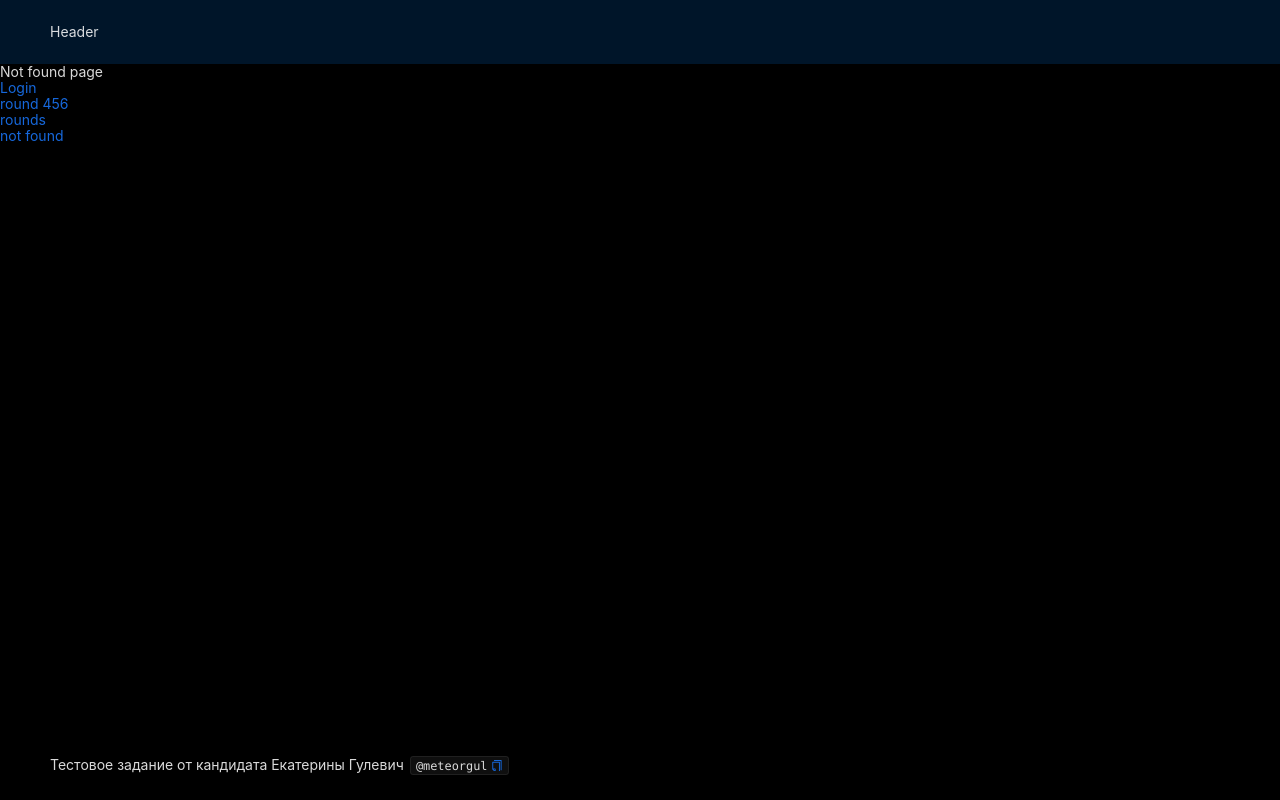
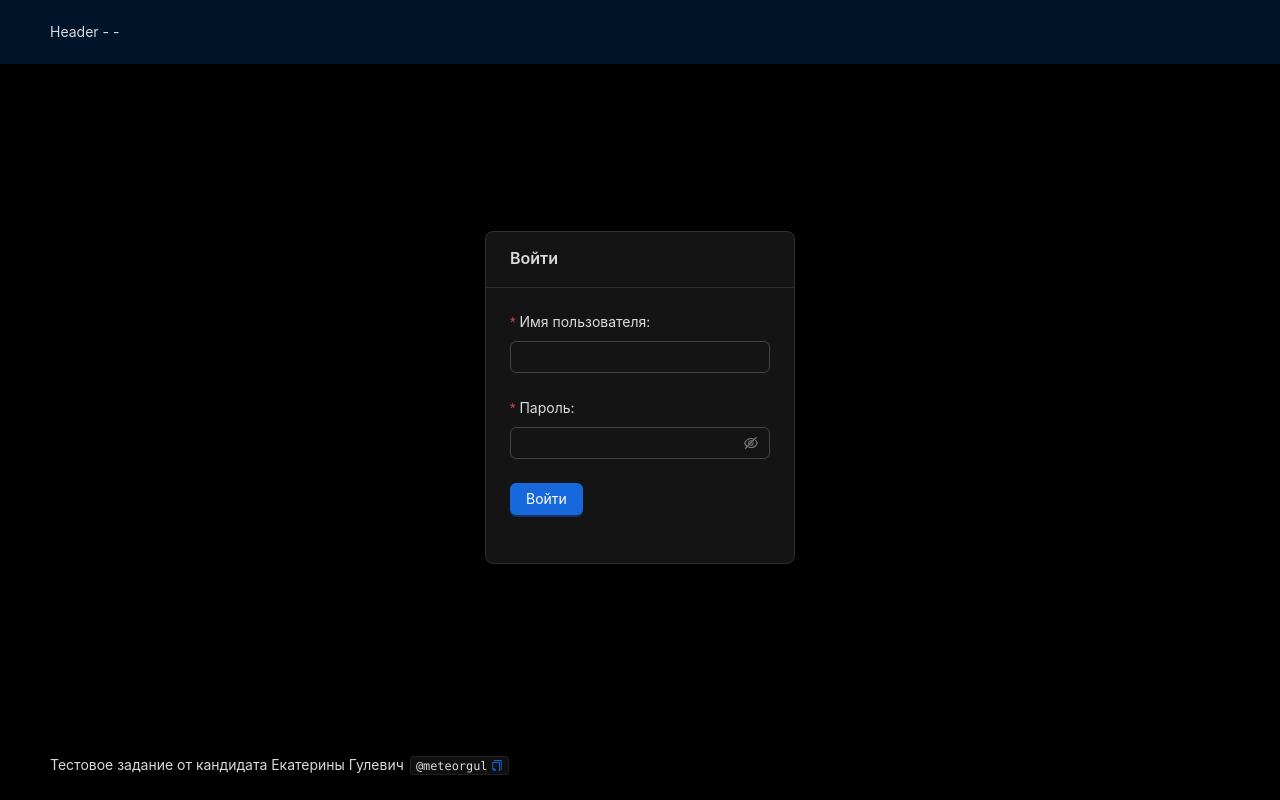
Before and after one commit to EAGulevich/guss-ui, a React (Vite) app: page / in a window 1280 px wide. Before the commit this address had no page. Built offline with nearby package versions, Linux system fonts and the light colour scheme.

Commit message:
add login page

```diff
--- a/package.json
+++ b/package.json
@@ -18,6 +18,7 @@
     "react": "^19.1.1",
     "react-dom": "^19.1.1",
     "react-router-dom": "^7.9.1",
+    "styled-components": "^6.1.19",
     "zustand": "^5.0.8"
   },
   "devDependencies": {
--- a/src/App.tsx
+++ b/src/App.tsx
@@ -1,7 +1,8 @@
 import { BrowserRouter, Route, Routes } from "react-router-dom";
 import { ConfigProvider, theme, type ThemeConfig } from "antd";
 
-import LoginPage from "./pages/LoginPage.tsx";
+import { LayoutForPages } from "./pages/Layout.tsx";
+import LoginPage from "./pages/LoginPage/LoginPage.tsx";
 import NotFoundPage from "./pages/NotFoundPage.tsx";
 import RoundPage from "./pages/RoundPage.tsx";
 import RoundListPage from "./pages/RoundsListPage.tsx";
@@ -12,6 +13,7 @@ const themeConfig: ThemeConfig = { algorithm: theme.darkAlgorithm };
 function App() {
   return (
     <ConfigProvider theme={themeConfig}>
+      <LayoutForPages>
         <BrowserRouter>
           <Routes>
             <Route path={ROUTES.LOGIN.path} element={<LoginPage />} />
@@ -20,6 +22,7 @@ function App() {
             <Route path={ROUTES.NOT_FOUND.path} element={<NotFoundPage />} />
           </Routes>
         </BrowserRouter>
+      </LayoutForPages>
     </ConfigProvider>
   );
 }
--- /dev/null
+++ b/src/components/Header.tsx
@@ -0,0 +1,11 @@
+import { useUserStore } from "../store.ts";
+
+export const Header = () => {
+  const user = useUserStore((state) => state.user);
+
+  return (
+    <div>
+      Header - {user?.username} - {user?.role}
+    </div>
+  );
+};
--- a/src/pages/Layout.tsx
+++ b/src/pages/Layout.tsx
@@ -1,14 +1,19 @@
 import type { CSSProperties, FC, PropsWithChildren } from "react";
 import { Layout, Typography } from "antd";
 
+import { Header } from "../components/Header.tsx";
+
 const layoutStyles: CSSProperties = {
   height: "100vh",
+  maxHeight: "100vh",
 };
 
 export const LayoutForPages: FC<PropsWithChildren> = ({ children }) => {
   return (
     <Layout style={layoutStyles}>
-      <Layout.Header>Header</Layout.Header>
+      <Layout.Header>
+        <Header />
+      </Layout.Header>
       <Layout.Content>{children}</Layout.Content>
       <Layout.Footer>
         Тестовое задание от кандидата Екатерины Гулевич{" "}
--- a/src/pages/LoginPage.tsx
+++ /dev/null
@@ -1,28 +0,0 @@
-import { Link } from "react-router-dom";
-
-import { LayoutForPages } from "./Layout.tsx";
-
-const LoginPage = () => {
-  return (
-    <LayoutForPages>
-      LoginPage
-      <div>
-        <Link to="/">Login</Link>
-      </div>
-      <div>
-        {" "}
-        <Link to="/round/456">round 456</Link>
-      </div>
-      <div>
-        {" "}
-        <Link to="/rounds">rounds</Link>
-      </div>
-      <div>
-        {" "}
-        <Link to="/sdaf">not found</Link>
-      </div>
-    </LayoutForPages>
-  );
-};
-
-export default LoginPage;
--- /dev/null
+++ b/src/pages/LoginPage/LoginPage.tsx
@@ -0,0 +1,64 @@
+import { useNavigate } from "react-router-dom";
+import { Button, Card, Form, type FormProps, Input } from "antd";
+
+import { ROUTES } from "../../routes.ts";
+import { useUserStore } from "../../store.ts";
+import { LoginPageWrapper } from "./styles.tsx";
+
+type FieldType = {
+  username: string;
+  password: string;
+};
+
+const LoginPage = () => {
+  const setUser = useUserStore((state) => state.setUser);
+  const navigate = useNavigate();
+
+  const handleLogin: FormProps<FieldType>["onFinish"] = async (values) => {
+    // TODO: запрос на логинизацию
+    const response = {
+      id: "1",
+      username: values.username,
+      role: "admin",
+    };
+    setUser(response);
+    navigate(ROUTES.ROUNDS.path);
+  };
+
+  return (
+    <LoginPageWrapper gap="middle" align="center" justify="center">
+      <Card title="Войти">
+        <Form
+          name="login"
+          onFinish={handleLogin}
+          autoComplete="off"
+          layout="vertical"
+        >
+          <Form.Item<FieldType>
+            label="Имя пользователя:"
+            name="username"
+            rules={[{ required: true, message: "Введите имя" }]}
+          >
+            <Input />
+          </Form.Item>
+
+          <Form.Item<FieldType>
+            label="Пароль:"
+            name="password"
+            rules={[{ required: true, message: "Введите пароль" }]}
+          >
+            <Input.Password />
+          </Form.Item>
+
+          <Form.Item label={null}>
+            <Button type="primary" htmlType="submit">
+              Войти
+            </Button>
+          </Form.Item>
+        </Form>
+      </Card>
+    </LoginPageWrapper>
+  );
+};
+
+export default LoginPage;
--- /dev/null
+++ b/src/pages/LoginPage/styles.tsx
@@ -0,0 +1,6 @@
+import { Flex } from "antd";
+import styled from "styled-components";
+
+export const LoginPageWrapper = styled(Flex)`
+  height: 100%;
+`;
--- a/src/pages/NotFoundPage.tsx
+++ b/src/pages/NotFoundPage.tsx
@@ -1,10 +1,8 @@
 import { Link } from "react-router-dom";
-
-import { LayoutForPages } from "./Layout.tsx";
 
 const NotFoundPage = () => {
   return (
-    <LayoutForPages>
+    <div>
       Not found page
       <div>
         <Link to="/">Login</Link>
@@ -21,7 +19,7 @@ const NotFoundPage = () => {
         {" "}
         <Link to="/sdaf">not found</Link>
       </div>
-    </LayoutForPages>
+    </div>
   );
 };
 
--- a/src/pages/RoundPage.tsx
+++ b/src/pages/RoundPage.tsx
@@ -1,12 +1,10 @@
 import { Link, useParams } from "react-router-dom";
-
-import { LayoutForPages } from "./Layout.tsx";
 
 const RoundPage = () => {
   // TODO: типизация параметров
   const { id } = useParams();
   return (
-    <LayoutForPages>
+    <div>
       RoundPage with id = {id}
       <div>
         <Link to="/">Login</Link>
@@ -23,7 +21,7 @@ const RoundPage = () => {
         {" "}
         <Link to="/sdaf">not found</Link>
       </div>
-    </LayoutForPages>
+    </div>
   );
 };
 
--- a/src/pages/RoundsListPage.tsx
+++ b/src/pages/RoundsListPage.tsx
@@ -1,10 +1,8 @@
 import { Link } from "react-router-dom";
-
-import { LayoutForPages } from "./Layout.tsx";
 
 const RoundListPage = () => {
   return (
-    <LayoutForPages>
+    <div>
       RoundListPage
       <div>
         <Link to="/">Login</Link>
@@ -21,7 +19,7 @@ const RoundListPage = () => {
         {" "}
         <Link to="/sdaf">not found</Link>
       </div>
-    </LayoutForPages>
+    </div>
   );
 };
 
--- a/src/routes.ts
+++ b/src/routes.ts
@@ -1,5 +1,5 @@
 export const ROUTES = {
-  LOGIN: { path: "/login" },
+  LOGIN: { path: "/" },
   ROUNDS: { path: "/rounds" },
   ROUND: { path: "/round/:id" },
   NOT_FOUND: { path: "*" },
--- a/src/store.ts
+++ b/src/store.ts
@@ -1,7 +1,7 @@
 import { create } from "zustand";
 
 interface UserStore {
-  user: { id: number; username: string; role: string } | null;
+  user: { id: string; username: string; role: string } | null;
   setUser: (user: UserStore["user"]) => void;
 }
 
```
Also changed, not shown: 1 other file (tests, documents, lock files or other folders). Lines whose indentation alone changed are shown as unchanged.
